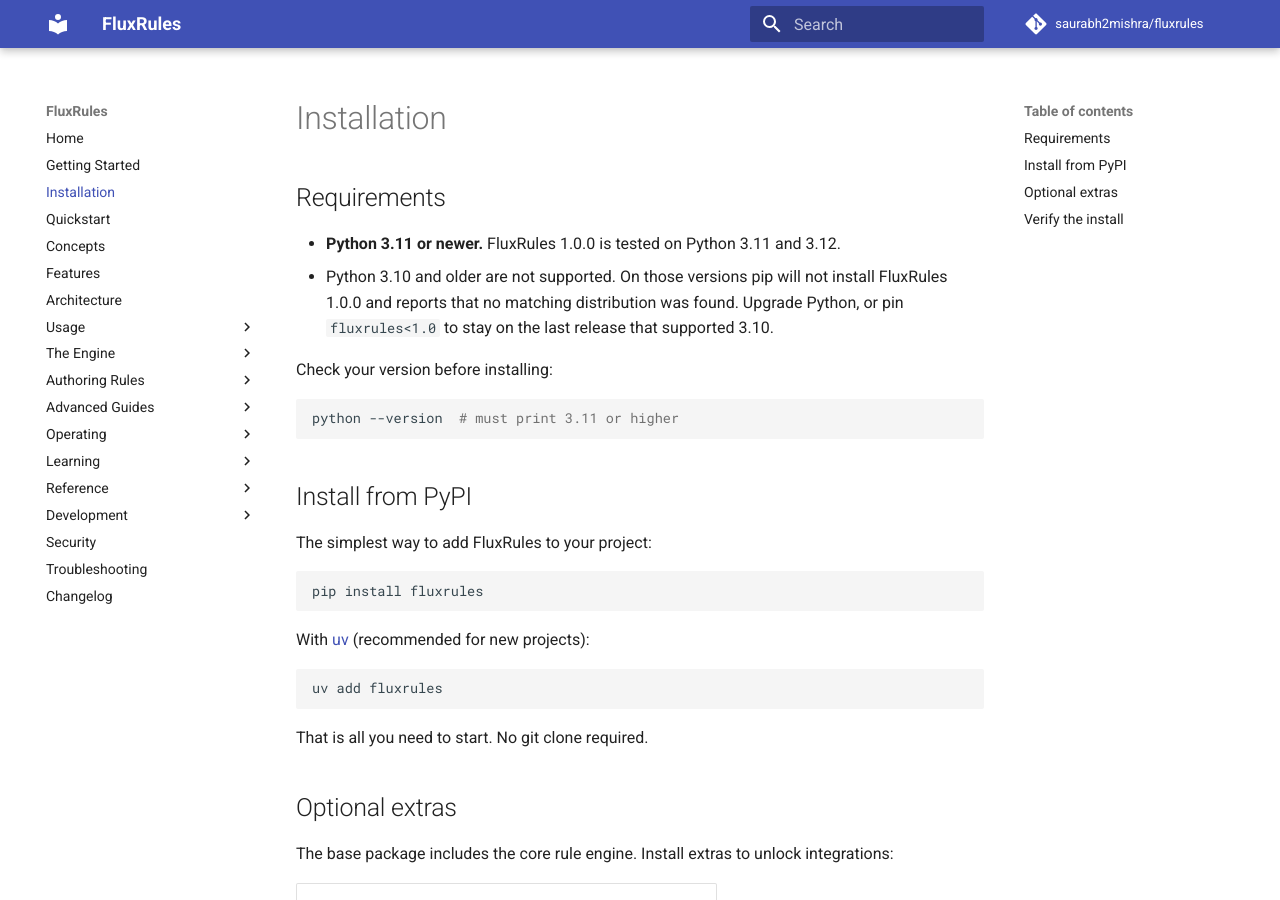
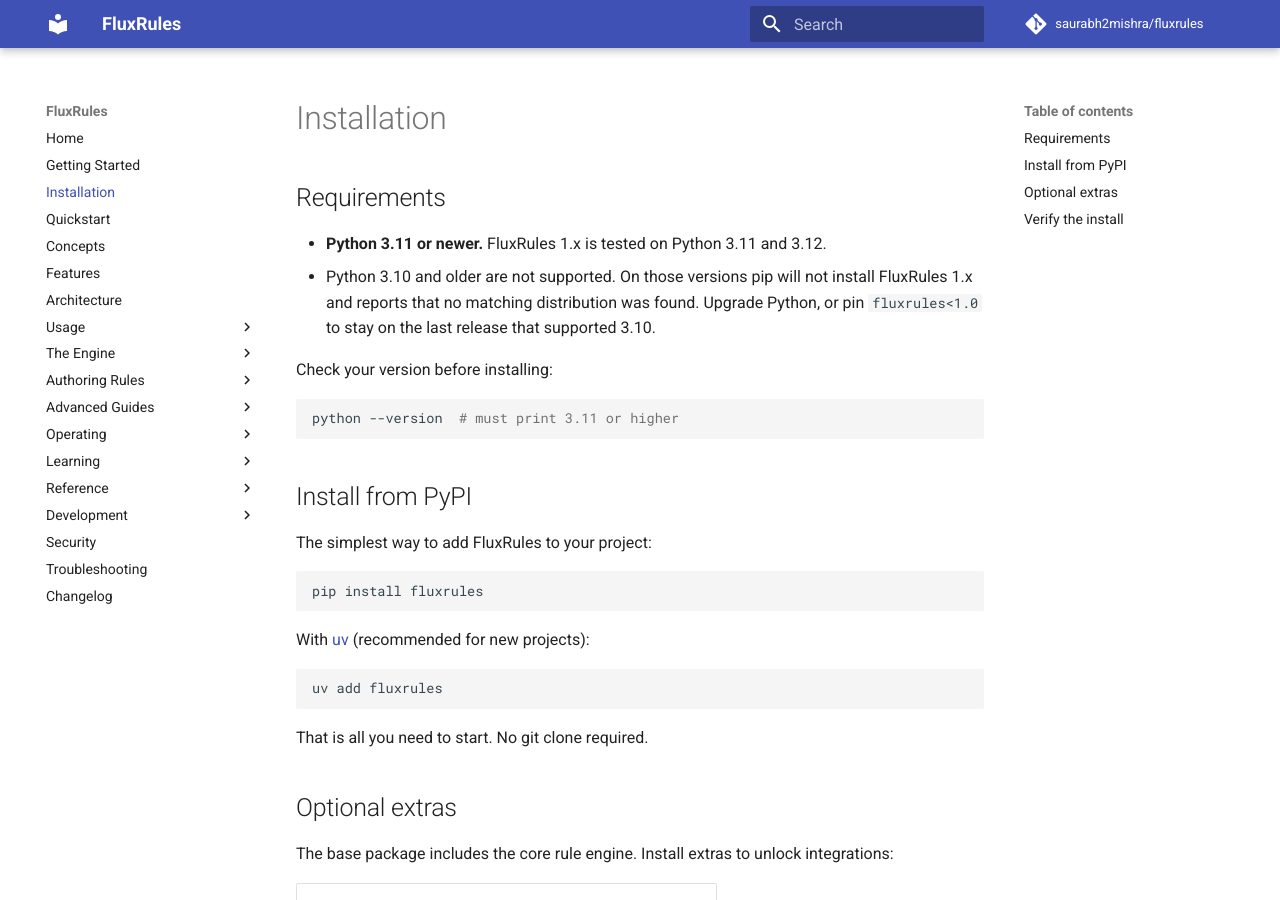
Before and after one commit to saurabh2mishra/fluxrules, an MkDocs documentation site: the page built from docs/installation.md, in a window 1280 px wide and 900 px high. Built offline with MkDocs 1.6.1 and Material for MkDocs 9.7.7, drawn with Linux system fonts in a browser that asks for light colours; comment, search, counter and statistics services are not loaded.

Commit message:
bump version to v1.0.1 (#47)
Co-authored-by: Claude Opus 5.5 <noreply@anthropic.com>

```diff
--- a/docs/installation.md
+++ b/docs/installation.md
@@ -2,9 +2,9 @@
 
 ## Requirements
 
-- **Python 3.11 or newer.** FluxRules 1.0.0 is tested on Python 3.11 and 3.12.
+- **Python 3.11 or newer.** FluxRules 1.x is tested on Python 3.11 and 3.12.
 - Python 3.10 and older are not supported. On those versions pip will not install
-  FluxRules 1.0.0 and reports that no matching distribution was found. Upgrade
+  FluxRules 1.x and reports that no matching distribution was found. Upgrade
   Python, or pin `fluxrules<1.0` to stay on the last release that supported 3.10.
 
 Check your version before installing:
--- a/pyproject.toml
+++ b/pyproject.toml
@@ -4,7 +4,7 @@ build-backend = "hatchling.build"
 
 [project]
 name = "fluxrules"
-version = "1.0.0"
+version = "1.0.1"
 description = "A light-weight Business Rule Engine"
 readme = "README.md"
 requires-python = ">=3.11"
--- a/src/fluxrules/version.py
+++ b/src/fluxrules/version.py
@@ -2,4 +2,4 @@
 
 __all__ = ["__version__"]
 
-__version__ = "1.0.0"
+__version__ = "1.0.1"
```
Also changed, not shown: CHANGELOG.md (+2 -0 lines), README.md (+2 -2 lines), docs/changelog.md (+3 -0 lines), docs/deployment.md (+1 -1 lines), docs/observability.md (+1 -1 lines), docs/rest-api.md (+1 -1 lines), 1 other file.
